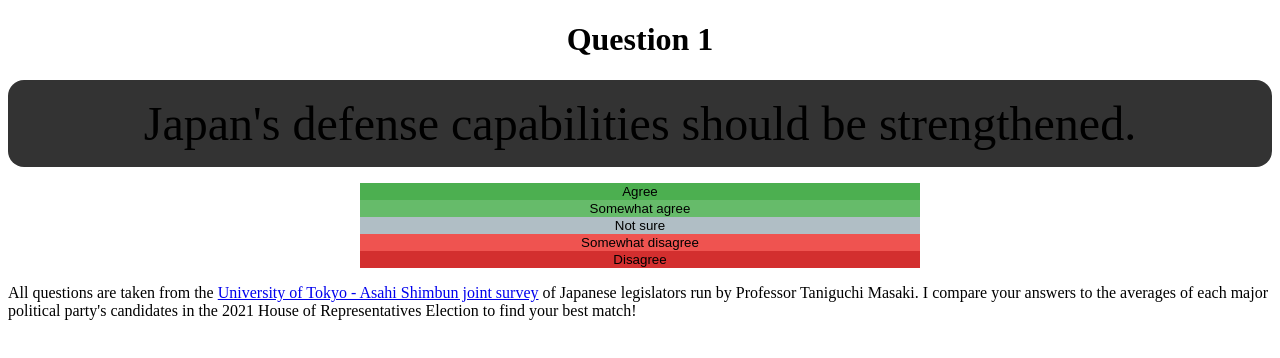
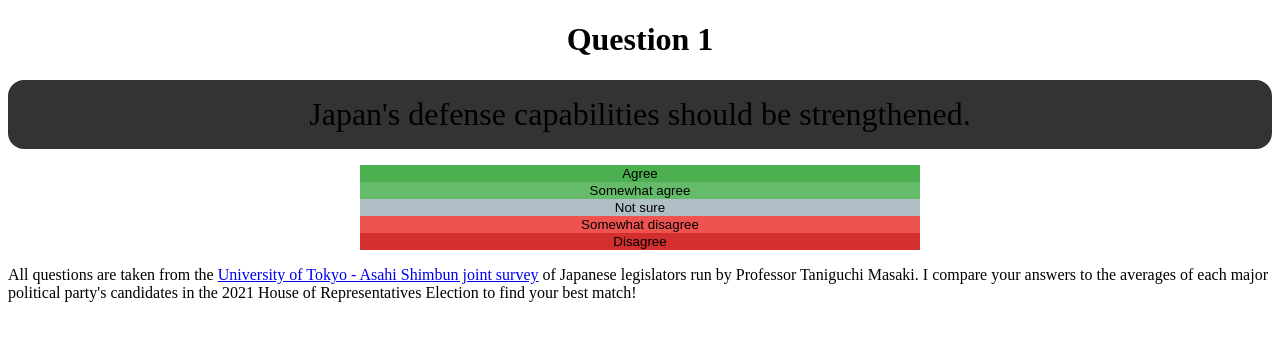
Before and after one commit to jwhandley/japan-votematch, a website built with Vite: page index.html in a window 1280 px wide. Built offline with nearby package versions, Linux system fonts and the light colour scheme.

Commit message:
Fix question formatting

```diff
--- a/index.html
+++ b/index.html
@@ -12,10 +12,7 @@
       background-color: #333333;
       padding: 1rem;
       border-radius: 1rem;
-      font-size: 3rem;
-      display: flex;
-      justify-content: center;
-      align-items: center;
+      font-size: 2rem;
       text-align: center;
     }
 
--- a/src/main.ts
+++ b/src/main.ts
@@ -5,8 +5,8 @@ const questions = [
   "Japan's defense capabilities should be strengthened.",
   "Japan should not hesitate to attack enemy bases if an attack from another country is expected.",
   "Pressure should take precedence over dialogue with North Korea.",
-  `The <a href="https://en.wikipedia.org/wiki/Three_Non-Nuclear_Principles" target="_blank">three non-nuclear principles</a> should be adhered to.`,
-  'The <a href="https://en.wikipedia.org/wiki/Relocation_of_Marine_Corps_Air_Station_Futenma" target="_blank">relocation of the Futenma base</a> in Okinawa Prefecture to Henoko is unavoidable.',
+  "The <a href='https://en.wikipedia.org/wiki/Three_Non-Nuclear_Principles' target='_blank'>three non-nuclear principles</a> should be adhered to.",
+  "The <a href='https://en.wikipedia.org/wiki/Relocation_of_Marine_Corps_Air_Station_Futenma' target='_blank'>relocation of the Futenma base</a> in Okinawa Prefecture to Henoko is unavoidable.",
   "Smaller government that doesn't cost money is better, even if government services, such as social welfare, get worse.",
   "Job security through public works is necessary.",
   "For the time being, the fiscal stimulus should be used to stimulate the economy, instead of holding down spending for the sake of fiscal consolidation.",
@@ -15,7 +15,7 @@ const questions = [
   "The corporate tax rate should be raised.",
   "We should promote the acceptance of foreign workers.",
   "It is natural for privacy and individual rights to be restricted to protect public safety.",
-  'The <a href="https://www3.nhk.or.jp/nhkworld/en/news/backstories/2670/" target="_blank">release of treated water</a> from the Fukushima Daiichi Nuclear Power Plant into the ocean is unavoidable.',
+  "The <a href='https://www3.nhk.or.jp/nhkworld/en/news/backstories/2670/' target='_blank'>release of treated water</a> from the Fukushima Daiichi Nuclear Power Plant into the ocean is unavoidable.",
   "Married couples should be allowed by law to continue to use each pre-marital surname after marriage if they wish to do so.",
   "Same-sex marriage should be recognized by law.",
   "The bill promote greater awareness among the public of LGBT people should be passed as soon as possible.",
```
